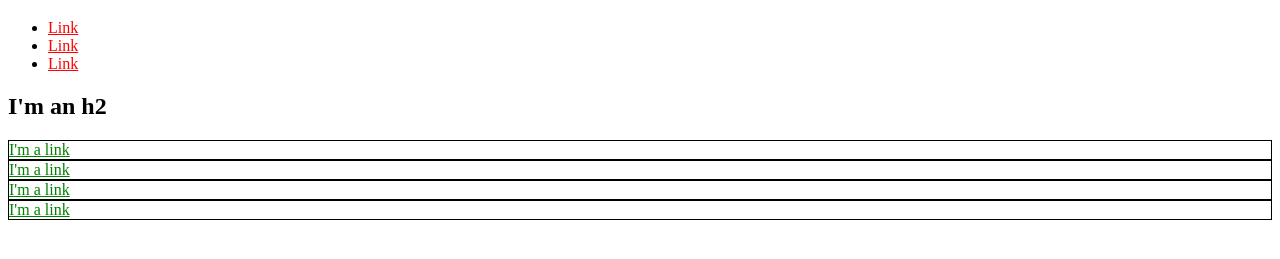
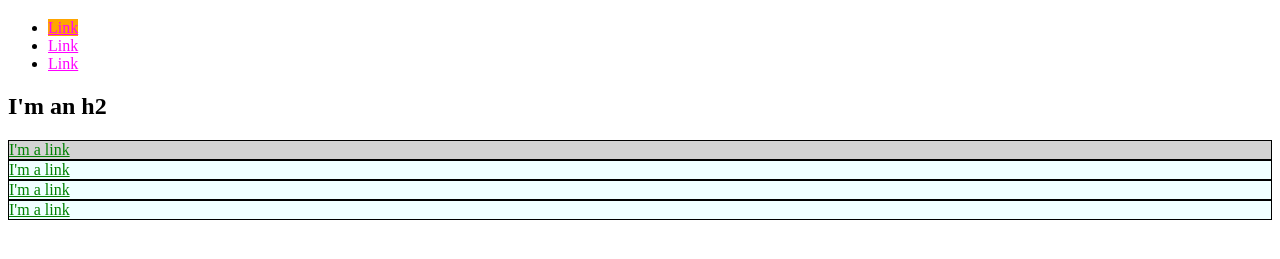
Before and after one commit to iamnormalfree/iamnormalfree.github.io, a plain HTML site: page index.html in a window 1280 px wide. Shown: the part 61-320 px from the top of the page. Drawn offline with Linux system fonts and the light colour scheme.

Commit message:
Add css changes

```diff
--- a/index.html
+++ b/index.html
@@ -3,32 +3,53 @@
   <head>
     <title>Test Page: Don't Panic</title>
     <meta charset="utf-8">
+    <style>
+        a {
+            color: magenta;
+        }
+        #exec-bio {
+            background-color: lightgray;
+        }
+        .bio-box {
+            border: 1px solid black;
+        }
+        .bio-box a {
+            color: green;
+        }
+        #arnold {
+            background-color: orange;
+        }
+        .robocop {
+            background-color: azure;
+        }
+
+    </style>
   </head>
   <body>
     <h1>I'm an h1</h1>
     <ul>
       <li>
-        <a href="https://example.com/" style="color: red;">Link</a>
+        <a href="https://example.com/" id="arnold">Link</a>
       </li>
       <li>
-        <a href="https://example.com/" style="color: red;">Link</a>
+        <a href="https://example.com/">Link</a>
       </li>
       <li>
-        <a href="https://example.com/" style="color: red;">Link</a>
+        <a href="https://example.com/">Link</a>
       </li>
     </ul>
     <h2>I'm an h2</h2>
-    <div style="border: 1px solid black;">
-      <a href="https://example.com/" style="color: green;">I'm a link</a>
+    <div id="exec-bio" class="bio-box robocop">
+      <a href="https://example.com/">I'm a link</a>
     </div>
-    <div style="border: 1px solid black;">
-      <a href="https://example.com/" style="color: green;">I'm a link</a>
+    <div class="bio-box robocop">
+      <a href="https://example.com/">I'm a link</a>
     </div>
-    <div style="border: 1px solid black;">
-      <a href="https://example.com/" style="color: green;">I'm a link</a>
+    <div class="bio-box robocop">
+      <a href="https://example.com/">I'm a link</a>
     </div>
-    <div style="border: 1px solid black;">
-      <a href="https://example.com/" style="color: green;">I'm a link</a>
+    <div class="bio-box robocop">
+      <a href="https://example.com/">I'm a link</a>
     </div>
   </body>
 </html>
```
